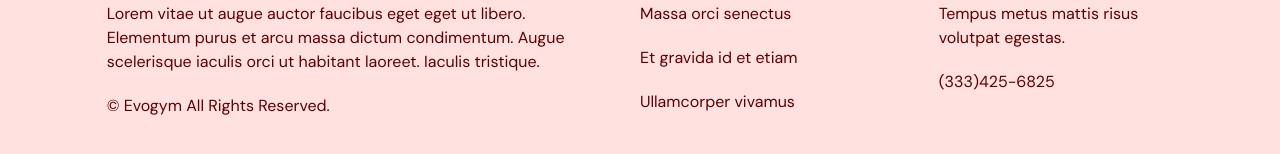
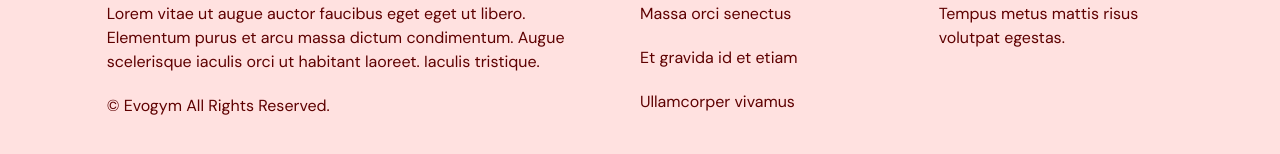
Before and after one commit to Rodion-Web/gym-typescript, a React (Vite) app: page / in a window 1280 px wide. Shown: the part 3938-4092 px from the top of the page. Built offline with nearby package versions, Linux system fonts and the light colour scheme.

Commit message:
Update index.tsx

```diff
--- a/src/scenes/footer/index.tsx
+++ b/src/scenes/footer/index.tsx
@@ -22,7 +22,6 @@ const Footer = () => {
         <div className="mt-16 basis-1/4 md:mt-0">
           <h4 className="font-bold">Contact Us</h4>
           <p className="my-5">Tempus metus mattis risus volutpat egestas.</p>
-          <p>(333)425-6825</p>
         </div>
       </div>
     </footer>
```
